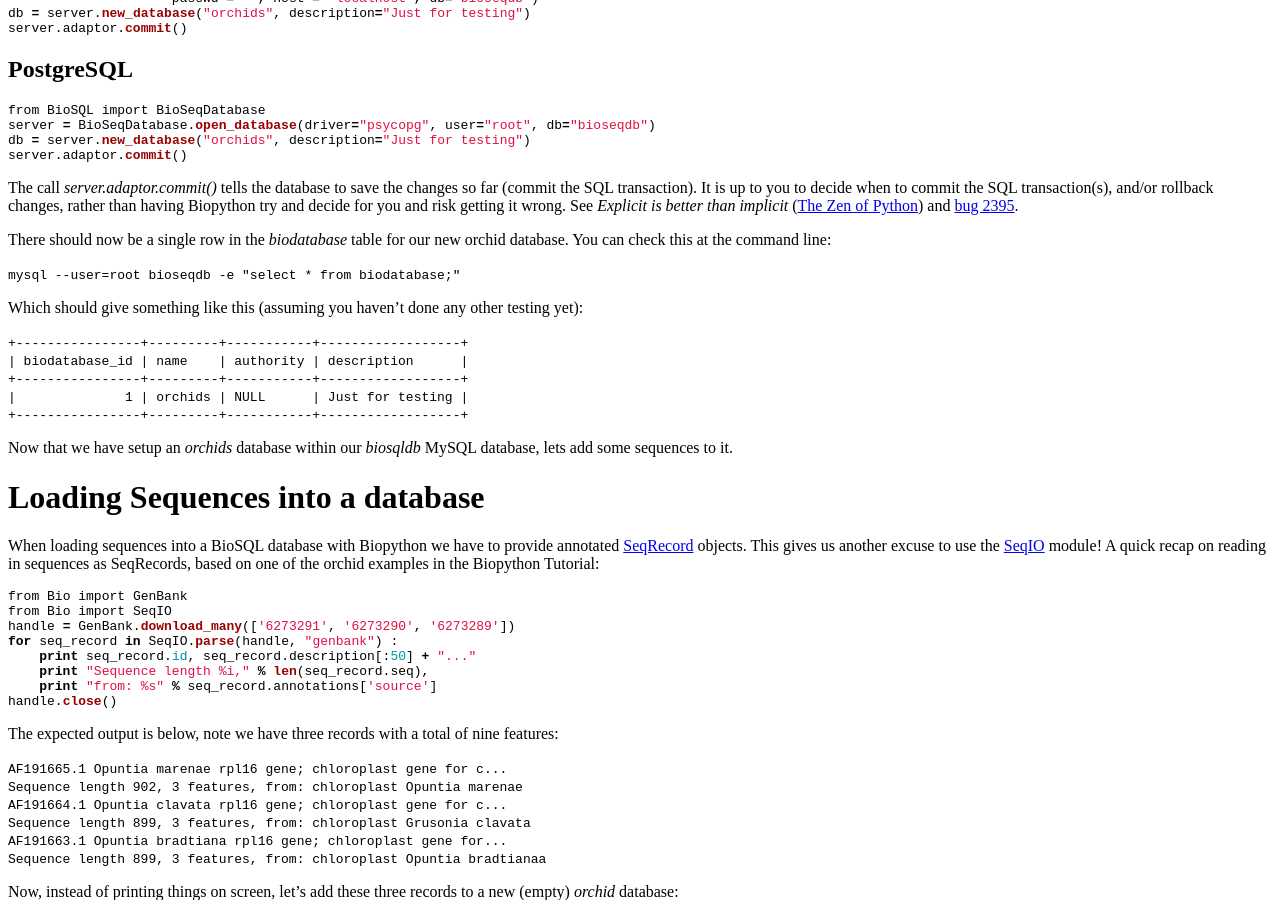
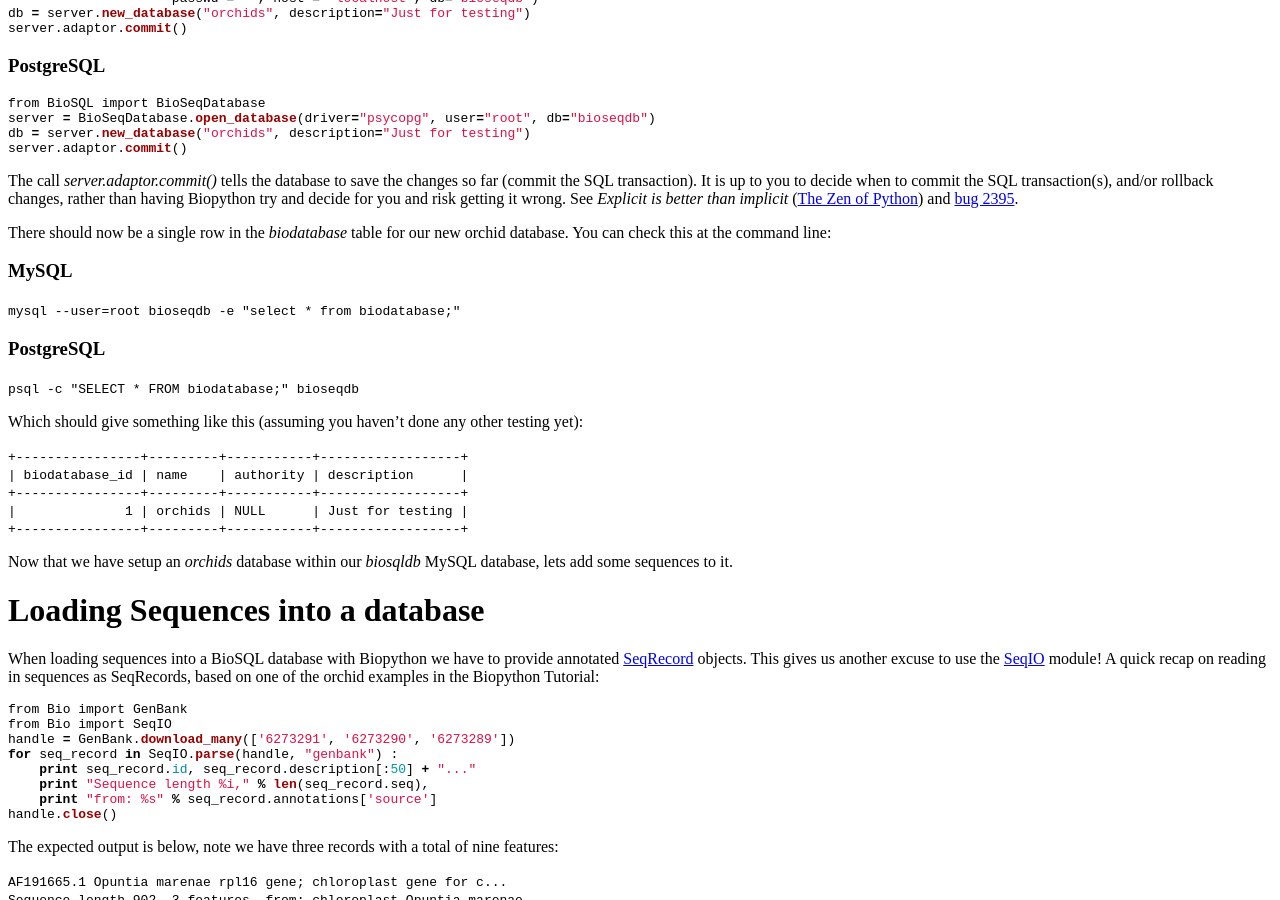
Before and after one commit to biopython/biopython.github.io, a Jekyll site: the page built from wiki/BioSQL.md, in a window 1280 px wide and 900 px high, scrolled down 3286 px. Built offline with Jekyll 4.4.1, drawn with Linux system fonts in a browser that asks for light colours.

Commit message:
/* PostgreSQL */

````diff
--- a/wiki/BioSQL.md
+++ b/wiki/BioSQL.md
@@ -248,8 +248,7 @@ db = server.new_database("orchids", description="Just for testing")
 server.adaptor.commit()
 ```
 
-PostgreSQL
-----------
+### PostgreSQL
 
 ``` python
 from BioSQL import BioSeqDatabase
@@ -269,7 +268,13 @@ Python](http://www.python.org/dev/peps/pep-0020/)) and [bug
 There should now be a single row in the *biodatabase* table for our new
 orchid database. You can check this at the command line:
 
+### MySQL
+
 `mysql --user=root bioseqdb -e "select * from biodatabase;"`
+
+### PostgreSQL
+
+`psql -c "SELECT * FROM biodatabase;" bioseqdb`
 
 Which should give something like this (assuming you haven't done any
 other testing yet):
````
Also changed, not shown: 1 other file.
